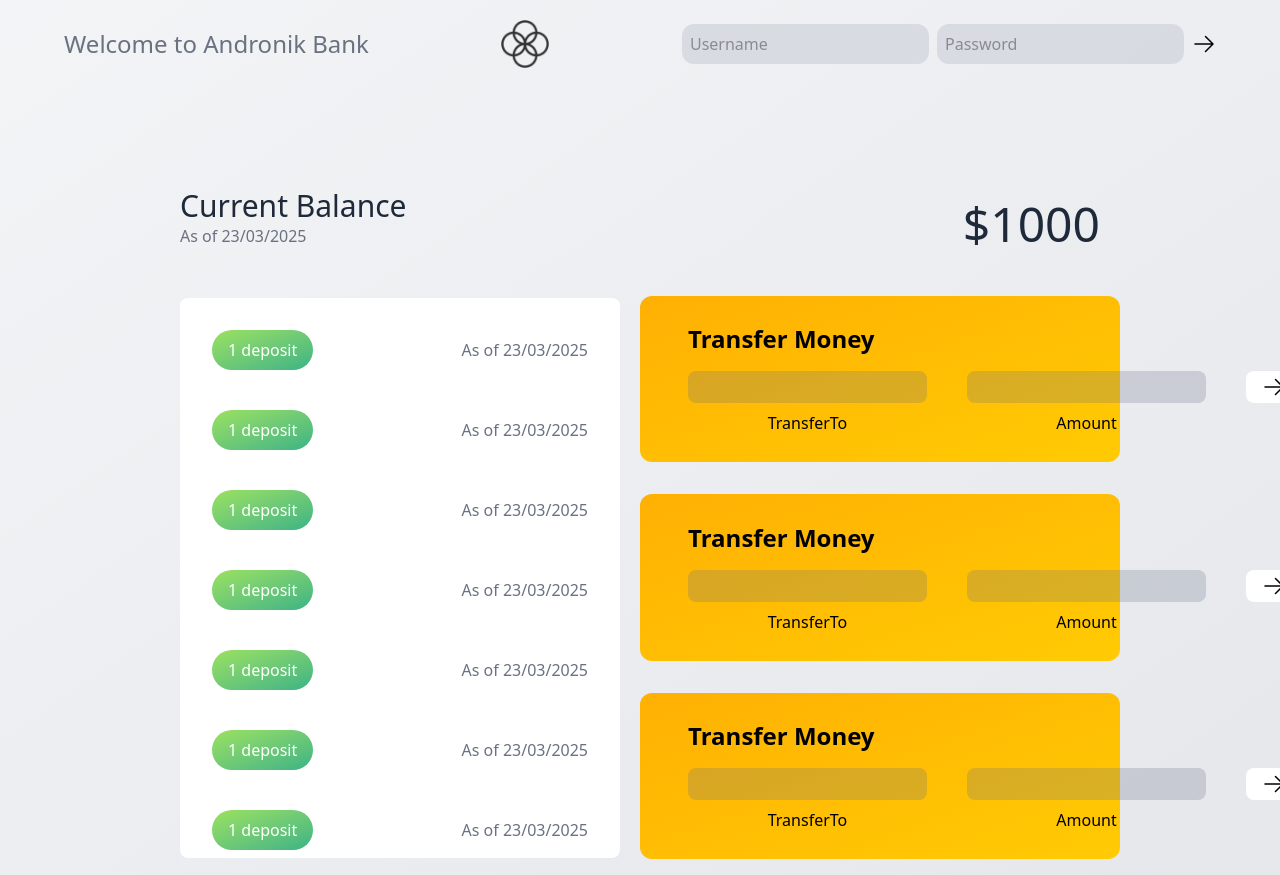
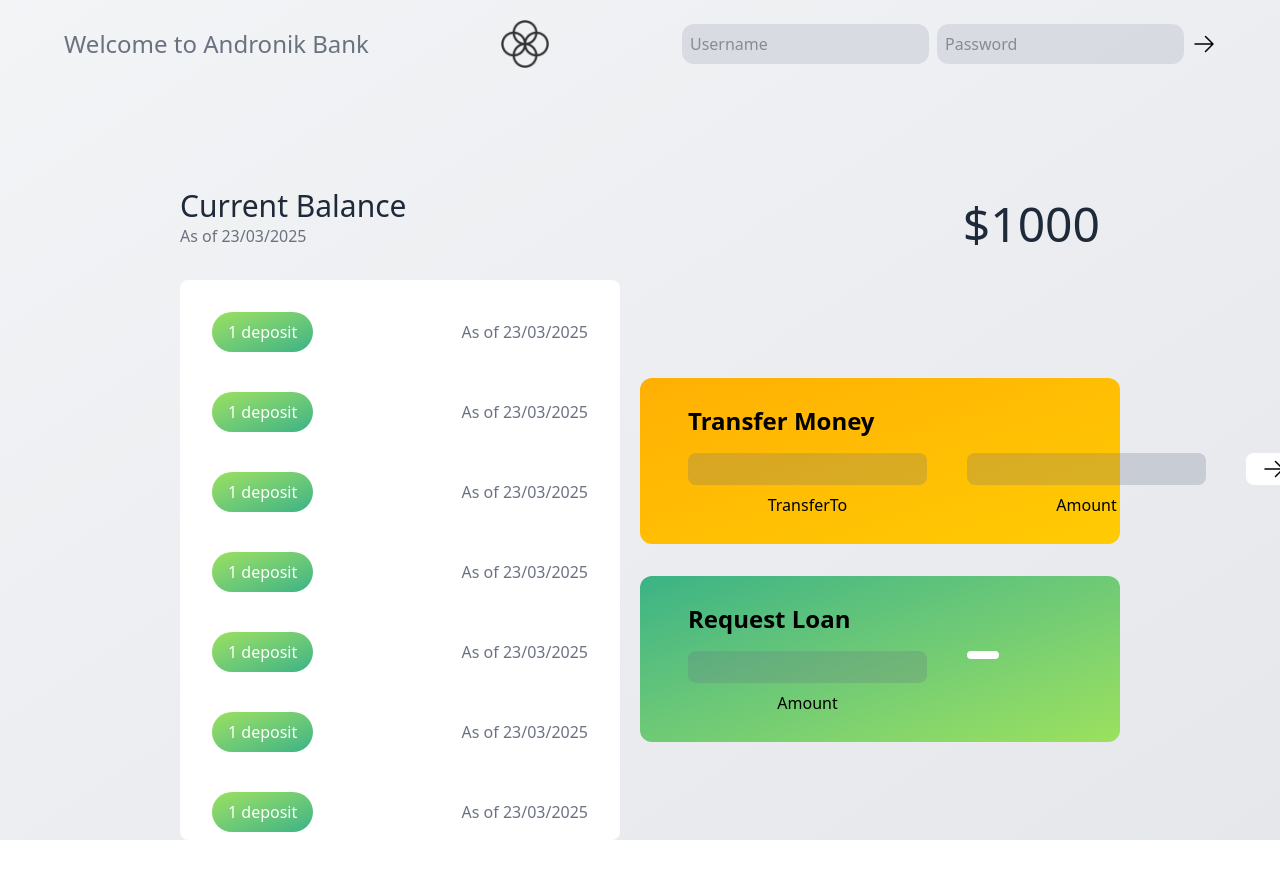
Before and after one commit to oadluis/Andronik-Bank, a React (Vite) app in the folder frontend/: page / in a window 1280 px wide. Shown: the top 875 px of the page. After the commit the page ends 840 px from the top, so only its background shows below. Built offline with nearby package versions, Linux system fonts and the light colour scheme.

Commit message:
criação do card de ação request Loan (pedir emprestimo)

```diff
--- a/frontend/src/App.jsx
+++ b/frontend/src/App.jsx
@@ -2,6 +2,8 @@ import Navbar from "./components/layout/Navbar";
 import CurrentBalance from "./components/layout/CurrentBalance";
 import CurrentLogs from "./components/layout/Stratum";
 import TransferMoney from "./components/layout/TransferMoney";
+import RequestLoan from "./components/layout/RequestLoan";
+
 function App() {
   return (
     <div className="m-0 p-0 min-h-screen bg-gradient-to-br from-gray-100 to-gray-200 flex flex-col">
@@ -14,14 +16,12 @@ function App() {
           </div>
           <div className="flex flex-col justify-around items-start w-2/4">
             <TransferMoney />
-            <TransferMoney />
-            <TransferMoney />
+            <RequestLoan />
           </div>
         </div>
       </div>
     </div>
   );
-  // Commit of day¹
 }
 
 export default App;
--- /dev/null
+++ b/frontend/src/components/layout/RequestLoan.jsx
@@ -0,0 +1,21 @@
+function RequestLoan() {
+  return (
+    <div className="flex flex-col justify-center items-start w-full bg-red-800 px-[3rem] py-[1.7rem] my-4 rounded-xl bg-gradient-to-br from-[#39b385] to-[#9be15d]">
+      <span className="text-2xl font-bold mb-4">Request Loan</span>
+      <div className="flex flex-col justify-center items-start w-full h-full">
+        <form className="flex flex-row justify-start items-start w-full h-full gap-10">
+          <div className="flex flex-col justify-center items-center">
+            <input
+              type="text"
+              className="bg-gray-500 opacity-25 rounded-lg p-1 mb-2"
+            />
+            <label>Amount</label>
+          </div>
+          <button className="bg-white rounded-lg py-1 px-4 mb-2"></button>
+        </form>
+      </div>
+    </div>
+  );
+}
+
+export default RequestLoan;
```
